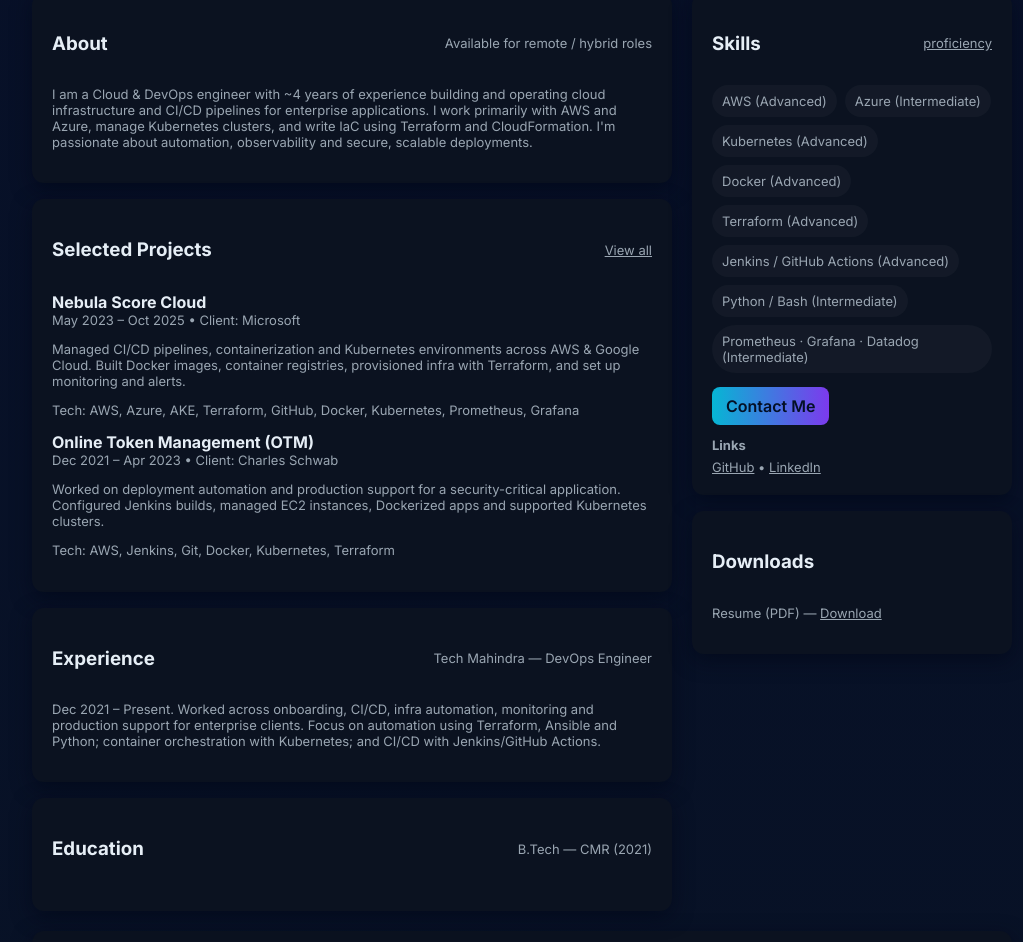
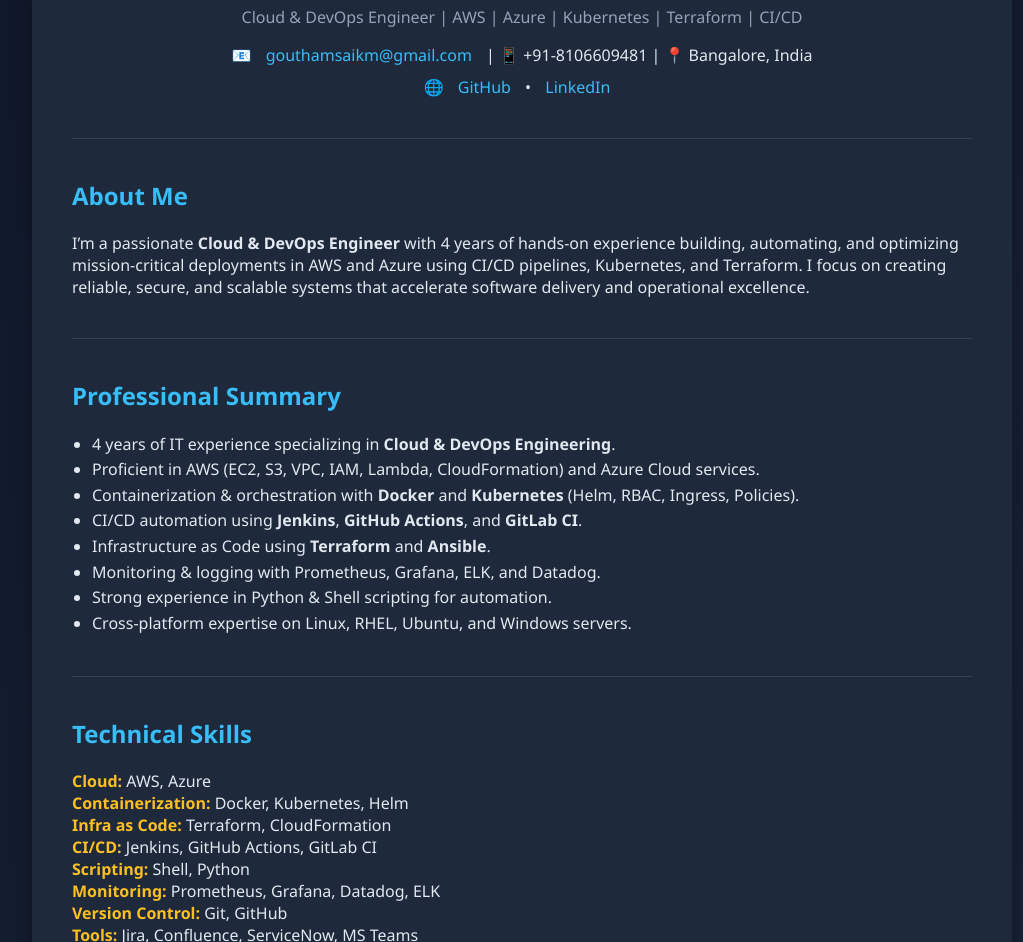
Before and after one commit to gouthamsaikm/goutham-portfolio, a plain HTML site: page index.html in a window 1280 px wide. Shown: the part 160-1102 px from the top of the page, without its empty margins (118-1141 px from the left). Drawn offline with Linux system fonts and the light colour scheme.

Commit message:
Enhanced portfolio and added LinkedIn link

```diff
--- a/index.html
+++ b/index.html
@@ -1,125 +1,204 @@
-<!doctype html>
+<!DOCTYPE html>
 <html lang="en">
 <head>
-  <meta charset="utf-8" />
-  <meta name="viewport" content="width=device-width, initial-scale=1" />
-  <title>Goutham Sai Kumar — DevOps Portfolio</title>
-  <meta name="description" content="Goutham Sai Kumar — Cloud & DevOps Engineer (AWS, Azure, Kubernetes, Terraform). Portfolio showcasing projects, skills and contact." />
-  <link rel="preconnect" href="https://fonts.googleapis.com">
-  <link rel="preconnect" href="https://fonts.gstatic.com" crossorigin>
-  <link href="https://fonts.googleapis.com/css2?family=Inter:wght@300;400;600;700&display=swap" rel="stylesheet">
+  <meta charset="UTF-8">
+  <title>Goutham Sai Kumar M — Cloud & DevOps Engineer Portfolio</title>
+  <meta name="viewport" content="width=device-width, initial-scale=1">
   <style>
-    :root{--bg:#0f1724;--card:#0b1220;--muted:#9aa6b2;--accent:#06b6d4;--glass: rgba(255,255,255,0.03)}
-    *{box-sizing:border-box}
-    body{font-family:Inter,system-ui,Arial;background:linear-gradient(180deg,#071028 0%, #081226 100%);color:#e6eef6;margin:0;padding:32px}
-    .container{max-width:980px;margin:0 auto}
-    header{display:flex;align-items:center;gap:20px}
-    .avatar{width:96px;height:96px;border-radius:14px;background:linear-gradient(135deg,#0ea5a7,#3b82f6);display:flex;align-items:center;justify-content:center;font-weight:700;color:#071026;font-size:28px}
-    h1{margin:0;font-size:24px}
-    p.lead{color:var(--muted);margin:6px 0 0}
-    .grid{display:grid;grid-template-columns:1fr 320px;gap:20px;margin-top:24px}
-    .card{background:var(--card);padding:20px;border-radius:12px;box-shadow:0 6px 20px rgba(2,6,23,0.6)}
-    .skills{display:flex;flex-wrap:wrap;gap:8px;margin-top:10px}
-    .skill{background:var(--glass);padding:8px 10px;border-radius:999px;font-size:13px;color:var(--muted)}
-    .section-title{display:flex;justify-content:space-between;align-items:center;margin-bottom:12px}
-    .project{margin-bottom:14px}
-    .techs{font-size:13px;color:var(--muted);margin-top:6px}
-    .btn{display:inline-block;padding:9px 14px;border-radius:8px;background:linear-gradient(90deg,var(--accent),#7c3aed);color:#041026;text-decoration:none;font-weight:600}
-    .small{font-size:13px;color:var(--muted)}
-    footer{margin-top:18px;color:var(--muted);font-size:13px}
-    @media (max-width:900px){.grid{grid-template-columns:1fr;}.avatar{width:72px;height:72px;font-size:20px}}
+    body {
+      font-family: "Segoe UI", Arial, sans-serif;
+      margin: 0;
+      padding: 0;
+      background: linear-gradient(135deg, #0f172a, #1e293b);
+      color: #e2e8f0;
+    }
+    .container {
+      max-width: 900px;
+      margin: 40px auto;
+      background: #1e293b;
+      padding: 40px;
+      border-radius: 14px;
+      box-shadow: 0 8px 25px rgba(0,0,0,0.3);
+    }
+    h1, h2 {
+      color: #38bdf8;
+    }
+    a {
+      color: #38bdf8;
+      text-decoration: none;
+    }
+    a:hover {
+      text-decoration: underline;
+    }
+    .info p {
+      margin: 6px 0;
+    }
+    .section {
+      margin-top: 40px;
+    }
+    ul {
+      padding-left: 20px;
+      line-height: 1.6;
+    }
+    hr {
+      border: 0;
+      height: 1px;
+      background: #334155;
+      margin: 40px 0;
+    }
+    .header {
+      text-align: center;
+      margin-bottom: 20px;
+    }
+    .tagline {
+      font-size: 16px;
+      color: #94a3b8;
+    }
+    .contact {
+      margin-top: 10px;
+      text-align: center;
+    }
+    .contact a {
+      margin: 0 10px;
+      font-weight: 500;
+    }
+    .skills strong {
+      color: #fbbf24;
+    }
+    .project {
+      margin-bottom: 25px;
+    }
+    .footer {
+      text-align: center;
+      margin-top: 40px;
+      font-size: 14px;
+      color: #94a3b8;
+    }
+    @media (max-width: 768px) {
+      .container { padding: 20px; }
+    }
   </style>
 </head>
 <body>
   <div class="container">
-    <header>
-      <div class="avatar">GM</div>
-      <div>
-        <h1>Goutham Sai Kumar M — Cloud & DevOps Engineer</h1>
-        <p class="lead">AWS & Azure | Kubernetes | Terraform | CI/CD | Monitoring — 4 years experience</p>
-        <p class="small">Hyderabad, Telangana • <a href="mailto:gouthamsaikm@gmail.com">gouthamsaikm@gmail.com</a> • +91-8106609481</p>
+    <div class="header">
+      <h1>Goutham Sai Kumar M</h1>
+      <p class="tagline">Cloud & DevOps Engineer | AWS | Azure | Kubernetes | Terraform | CI/CD</p>
+      <div class="contact">
+        📧 <a href="mailto:gouthamsaikm@gmail.com">gouthamsaikm@gmail.com</a> |
+        📱 +91-8106609481 |
+        📍 Bangalore, India
       </div>
-    </header>
+      <div class="contact">
+        🌐
+        <a href="https://github.com/gouthamsaikm" target="_blank">GitHub</a> •
+        <a href="https://www.linkedin.com/in/mulagandla-goutham-sai-kumar-1a0878165/" target="_blank">LinkedIn</a>
+      </div>
+    </div>
 
-    <div class="grid">
-      <main>
-        <section class="card">
-          <div class="section-title"><h3>About</h3><span class="small">Available for remote / hybrid roles</span></div>
-          <p class="small">I am a Cloud & DevOps engineer with ~4 years of experience building and operating cloud infrastructure and CI/CD pipelines for enterprise applications. I work primarily with AWS and Azure, manage Kubernetes clusters, and write IaC using Terraform and CloudFormation. I'm passionate about automation, observability and secure, scalable deployments.</p>
+    <hr>
+
+    <section class="section">
+      <h2>About Me</h2>
+      <p>
+        I’m a passionate <strong>Cloud & DevOps Engineer</strong> with 4 years of hands-on experience building, automating, and optimizing mission-critical deployments in AWS and Azure using CI/CD pipelines, Kubernetes, and Terraform.
+        I focus on creating reliable, secure, and scalable systems that accelerate software delivery and operational excellence.
+      </p>
     </section>
 
-        <section class="card" style="margin-top:16px">
-          <div class="section-title"><h3>Selected Projects</h3><a class="small" href="#projects">View all</a></div>
+    <hr>
 
-          <div id="projects">
+    <section class="section">
+      <h2>Professional Summary</h2>
+      <ul>
+        <li>4 years of IT experience specializing in <strong>Cloud & DevOps Engineering</strong>.</li>
+        <li>Proficient in AWS (EC2, S3, VPC, IAM, Lambda, CloudFormation) and Azure Cloud services.</li>
+        <li>Containerization & orchestration with <strong>Docker</strong> and <strong>Kubernetes</strong> (Helm, RBAC, Ingress, Policies).</li>
+        <li>CI/CD automation using <strong>Jenkins</strong>, <strong>GitHub Actions</strong>, and <strong>GitLab CI</strong>.</li>
+        <li>Infrastructure as Code using <strong>Terraform</strong> and <strong>Ansible</strong>.</li>
+        <li>Monitoring & logging with Prometheus, Grafana, ELK, and Datadog.</li>
+        <li>Strong experience in Python & Shell scripting for automation.</li>
+        <li>Cross-platform expertise on Linux, RHEL, Ubuntu, and Windows servers.</li>
+      </ul>
+    </section>
+
+    <hr>
+
+    <section class="section">
+      <h2>Technical Skills</h2>
+      <div class="skills">
+        <strong>Cloud:</strong> AWS, Azure<br>
+        <strong>Containerization:</strong> Docker, Kubernetes, Helm<br>
+        <strong>Infra as Code:</strong> Terraform, CloudFormation<br>
+        <strong>CI/CD:</strong> Jenkins, GitHub Actions, GitLab CI<br>
+        <strong>Scripting:</strong> Shell, Python<br>
+        <strong>Monitoring:</strong> Prometheus, Grafana, Datadog, ELK<br>
+        <strong>Version Control:</strong> Git, GitHub<br>
+        <strong>Tools:</strong> Jira, Confluence, ServiceNow, MS Teams
+      </div>
+    </section>
+
+    <hr>
+
+    <section class="section">
+      <h2>Professional Experience</h2>
+      <p><strong>DevOps Engineer — Tech Mahindra</strong> (Dec 2021 – Present)</p>
+      <ul>
+        <li>Automated deployments and environment provisioning on AWS & Azure using Terraform and Ansible.</li>
+        <li>Containerized microservices using Docker, deployed via Kubernetes with Helm charts.</li>
+        <li>Built CI/CD pipelines with Jenkins and GitHub Actions to improve delivery speed by 35%.</li>
+        <li>Implemented centralized monitoring and alerting using Prometheus, Grafana, and Datadog.</li>
+        <li>Collaborated with multiple cross-functional teams for seamless production releases and incident management.</li>
+      </ul>
+    </section>
+
+    <hr>
+
+    <section class="section">
+      <h2>Projects</h2>
+
       <div class="project">
-              <strong>Nebula Score Cloud</strong>
-              <div class="small">May 2023 – Oct 2025 • Client: Microsoft</div>
-              <p class="small">Managed CI/CD pipelines, containerization and Kubernetes environments across AWS & Google Cloud. Built Docker images, container registries, provisioned infra with Terraform, and set up monitoring and alerts.</p>
-              <div class="techs">Tech: AWS, Azure, AKE, Terraform, GitHub, Docker, Kubernetes, Prometheus, Grafana</div>
+        <strong>Nebula Score Cloud (Client: Microsoft)</strong><br>
+        <em>May 2023 – Oct 2025 | AWS, Azure, Terraform, Kubernetes</em>
+        <ul>
+          <li>Built automated CI/CD pipelines for multi-cloud infrastructure deployments.</li>
+          <li>Managed Kubernetes clusters across AWS and Azure; implemented auto-scaling and fault tolerance.</li>
+          <li>Configured observability stacks (Prometheus, Grafana) for proactive monitoring.</li>
+          <li>Reduced infrastructure provisioning time by 40% via Terraform automation.</li>
+        </ul>
       </div>
 
       <div class="project">
-              <strong>Online Token Management (OTM)</strong>
-              <div class="small">Dec 2021 – Apr 2023 • Client: Charles Schwab</div>
-              <p class="small">Worked on deployment automation and production support for a security-critical application. Configured Jenkins builds, managed EC2 instances, Dockerized apps and supported Kubernetes clusters.</p>
-              <div class="techs">Tech: AWS, Jenkins, Git, Docker, Kubernetes, Terraform</div>
-            </div>
-
+        <strong>Online Token Management (Client: Charles Schwab)</strong><br>
+        <em>Dec 2021 – Apr 2023 | AWS, Docker, Jenkins, Kubernetes</em>
+        <ul>
+          <li>Implemented CI/CD pipelines using Jenkins for seamless deployments to AWS.</li>
+          <li>Containerized legacy applications with Docker and orchestrated deployments via Kubernetes clusters.</li>
+          <li>Streamlined release process using Git branching and automated versioning scripts.</li>
+        </ul>
       </div>
     </section>
 
-        <section class="card" style="margin-top:16px">
-          <div class="section-title"><h3>Experience</h3><span class="small">Tech Mahindra — DevOps Engineer</span></div>
-          <p class="small">Dec 2021 – Present. Worked across onboarding, CI/CD, infra automation, monitoring and production support for enterprise clients. Focus on automation using Terraform, Ansible and Python; container orchestration with Kubernetes; and CI/CD with Jenkins/GitHub Actions.</p>
+    <hr>
+
+    <section class="section">
+      <h2>Education</h2>
+      <p><strong>Bachelor of Technology (B.Tech)</strong> — CMR College of Engineering & Technology, 2021</p>
     </section>
 
-        <section class="card" style="margin-top:16px">
-          <div class="section-title"><h3>Education</h3><span class="small">B.Tech — CMR (2021)</span></div>
+    <hr>
+
+    <section class="section">
+      <h2>Contact</h2>
+      <p>📧 <a href="mailto:gouthamsaikm@gmail.com">gouthamsaikm@gmail.com</a></p>
+      <p>🌐 <a href="https://github.com/gouthamsaikm" target="_blank">GitHub</a></p>
+      <p>🔗 <a href="https://www.linkedin.com/in/mulagandla-goutham-sai-kumar-1a0878165/" target="_blank">LinkedIn</a></p>
+      <p>📍 Bangalore, India</p>
     </section>
 
-      </main>
-
-      <aside>
-        <div class="card">
-          <div class="section-title"><h3>Skills</h3><a class="small" href="#skills">proficiency</a></div>
-          <div id="skills" class="skills">
-            <div class="skill">AWS (Advanced)</div>
-            <div class="skill">Azure (Intermediate)</div>
-            <div class="skill">Kubernetes (Advanced)</div>
-            <div class="skill">Docker (Advanced)</div>
-            <div class="skill">Terraform (Advanced)</div>
-            <div class="skill">Jenkins / GitHub Actions (Advanced)</div>
-            <div class="skill">Python / Bash (Intermediate)</div>
-            <div class="skill">Prometheus · Grafana · Datadog (Intermediate)</div>
+    <div class="footer">
+      Built with ❤️ by <strong>Goutham Sai Kumar M</strong> • Last updated: Nov 2025
     </div>
-
-          <div style="margin-top:14px">
-            <a class="btn" href="#contact">Contact Me</a>
-          </div>
-
-          <div style="margin-top:12px" class="small">
-            <div><strong>Links</strong></div>
-            <div style="margin-top:6px"><a class="small" href="https://github.com/your-github" target="_blank">GitHub</a> • <a class="small" href="https://www.linkedin.com/in/your-linkedin" target="_blank">LinkedIn</a></div>
-          </div>
-
-        </div>
-
-        <div class="card" style="margin-top:16px">
-          <div class="section-title"><h3>Downloads</h3></div>
-          <p class="small">Resume (PDF) — <a class="small" href="/Goutham_4yrs_DevOps_Engineer.pdf" download>Download</a></p>
-        </div>
-
-      </aside>
-    </div>
-
-    <section id="contact" class="card" style="margin-top:20px">
-      <div class="section-title"><h3>Contact</h3><span class="small">Let's work together</span></div>
-      <p class="small">Email: <a href="mailto:gouthamsaikm@gmail.com">gouthamsaikm@gmail.com</a></p>
-      <p class="small">Or copy this link to share: <code>https://your-username.github.io/your-repo/</code></p>
-    </section>
-
-    <footer class="small">Built and maintained by Goutham Sai Kumar • Last updated: Nov 2025</footer>
   </div>
 </body>
 </html>
```
Lines whose indentation alone changed are shown as unchanged.
